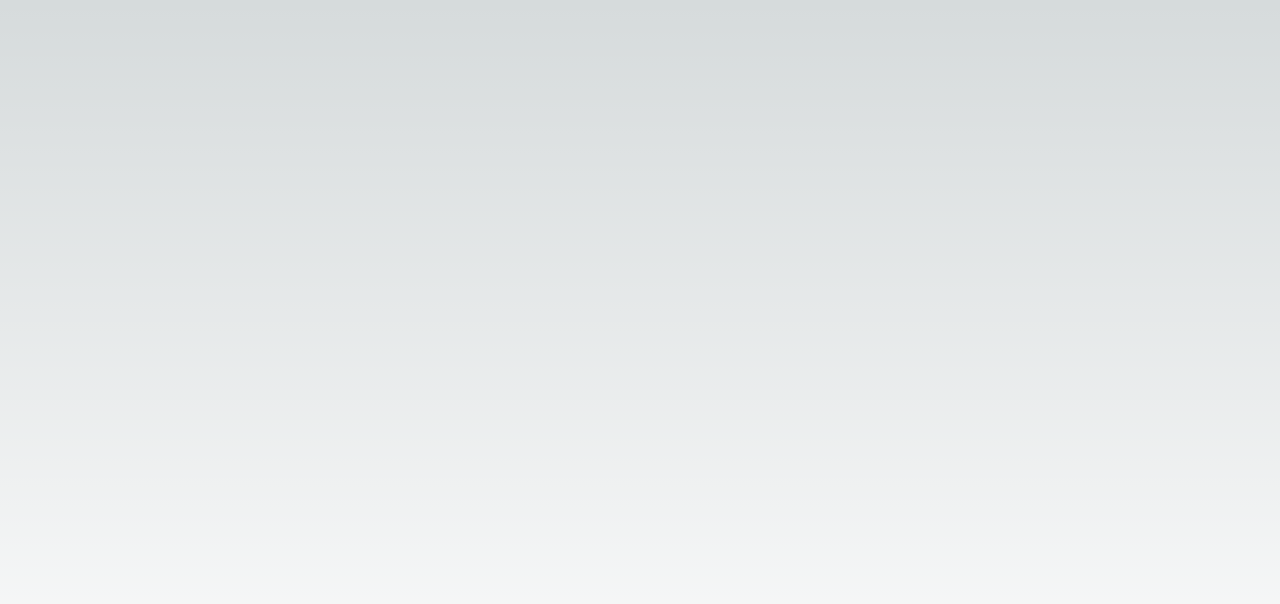
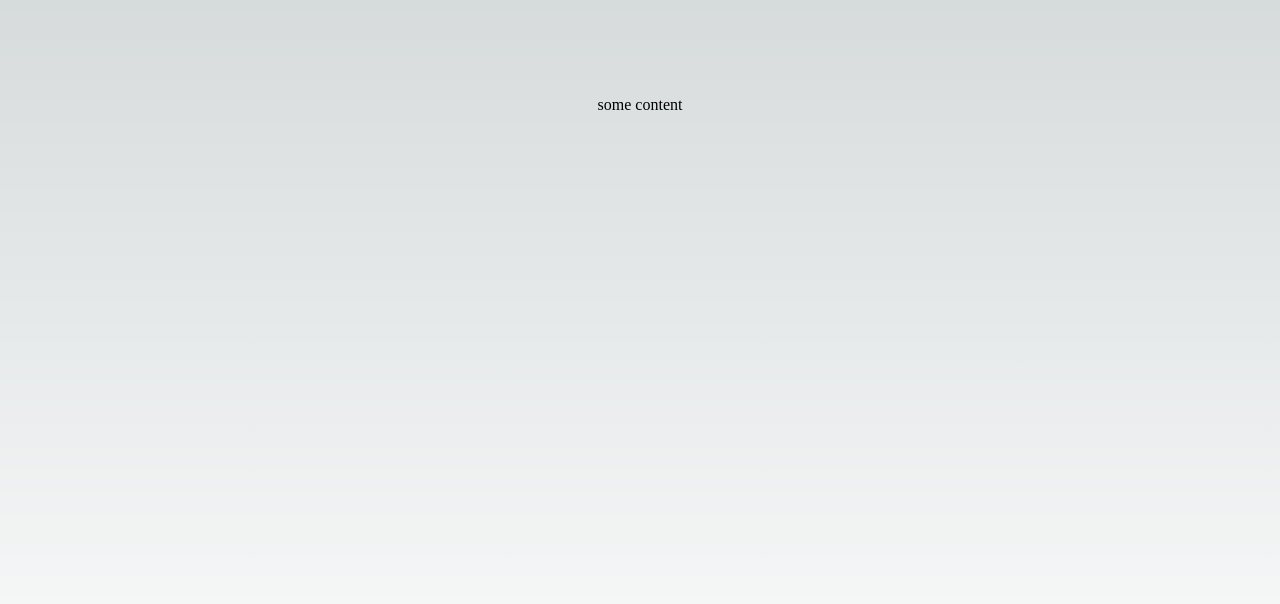
Before and after one commit to jacobmckenney/personal-site, a Next.js app: page / in a window 1280 px wide. Shown: the top 604 px of the page. Built offline with nearby package versions, Linux system fonts and the light colour scheme.

Commit message:
vercel testing

```diff
--- a/pages/index.tsx
+++ b/pages/index.tsx
@@ -12,7 +12,9 @@ const Home: NextPage = () => {
                 <meta name="viewport" content="width=device-width, initial-scale=1" />
                 <link rel="icon" href="/favicon.ico" />
             </Head>
-            <main className={styles.main}></main>
+            <main className={styles.main}>
+                <p>some content</p>
+            </main>
         </>
     );
 };
```
Also changed, not shown: 1 other file (tests, documents, lock files or other folders).
